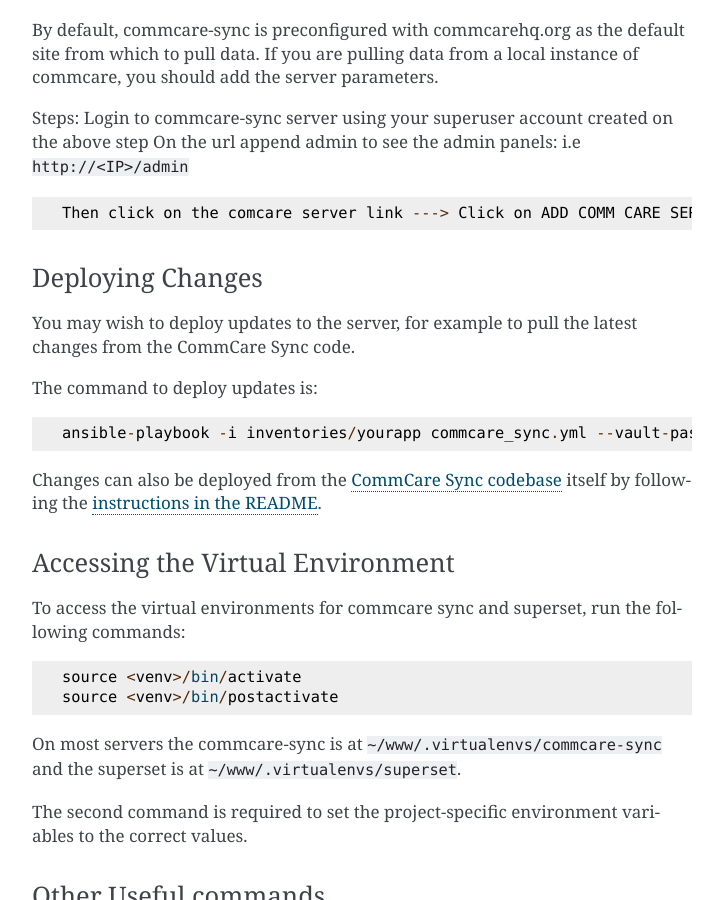
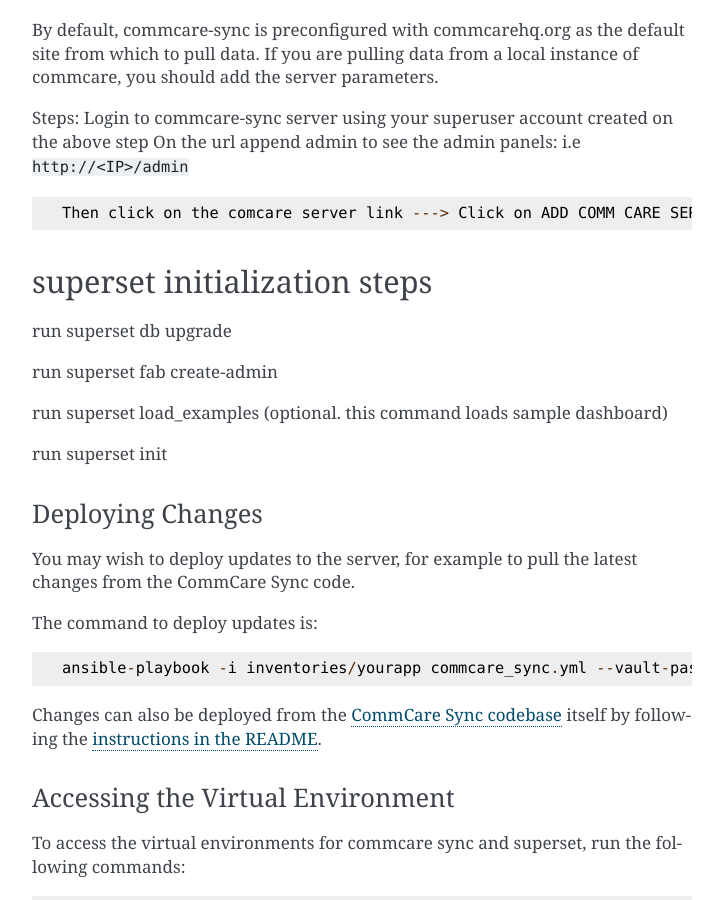
Before and after one commit to dimagi/commcare-sync-ansible, a Sphinx documentation site: the page built from docs/system-administration.md, in a window 1280 px wide and 900 px high, scrolled down 1394 px. Shown: the whole window, without its empty margins (388-1111 px from the left). Built offline with Sphinx 7.4.7, drawn with Linux system fonts in a browser that asks for light colours; some of the changed text lies outside the part shown.

Commit message:
Update system-administration.md
superset initialization steps added

```diff
--- a/docs/system-administration.md
+++ b/docs/system-administration.md
@@ -57,6 +57,15 @@
     On the url append admin to see the admin panels: i.e `http://<IP>/admin`
 
     Then click on the comcare server link ---> Click on ADD COMM CARE SERVER ---> Add the name and your server URL and save.
+
+## superset initialization steps
+run  superset db upgrade
+
+run superset fab create-admin
+
+run superset load_examples (optional. this command loads sample dashboard)
+
+run superset init
 
 ### Deploying Changes
 
```
